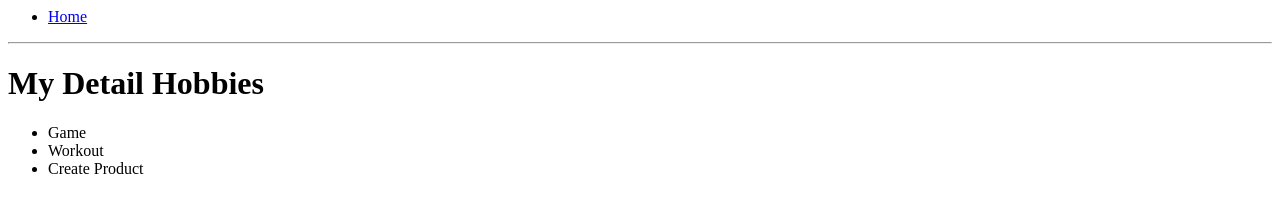
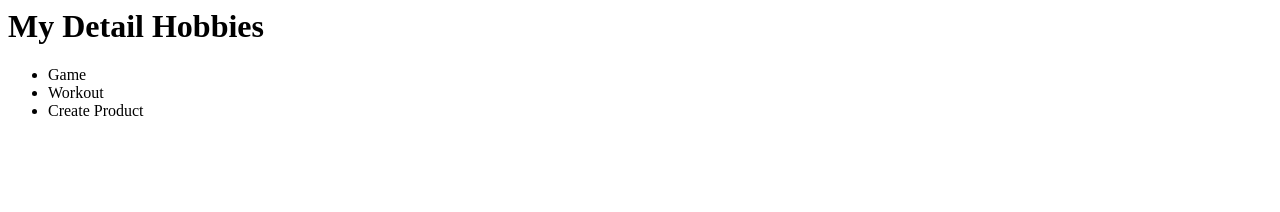
Before and after one commit to faisal2909/Project-capstone1-online-resume, a plain HTML site: page hobbies.html in a window 1280 px wide. Drawn offline with Linux system fonts and the light colour scheme.

Commit message:
Update hobbies.html

```diff
--- a/hobbies.html
+++ b/hobbies.html
@@ -5,12 +5,6 @@
     <title>My Hobbies</title>
 </head>
 <body>
-    <ul>
-        <li><a href="index.html">Home</a></li>
-    </ul>
-
-    <hr/>
-
     <h1>My Detail Hobbies</h1>
     <ul>
         <li>Game</li>
```
